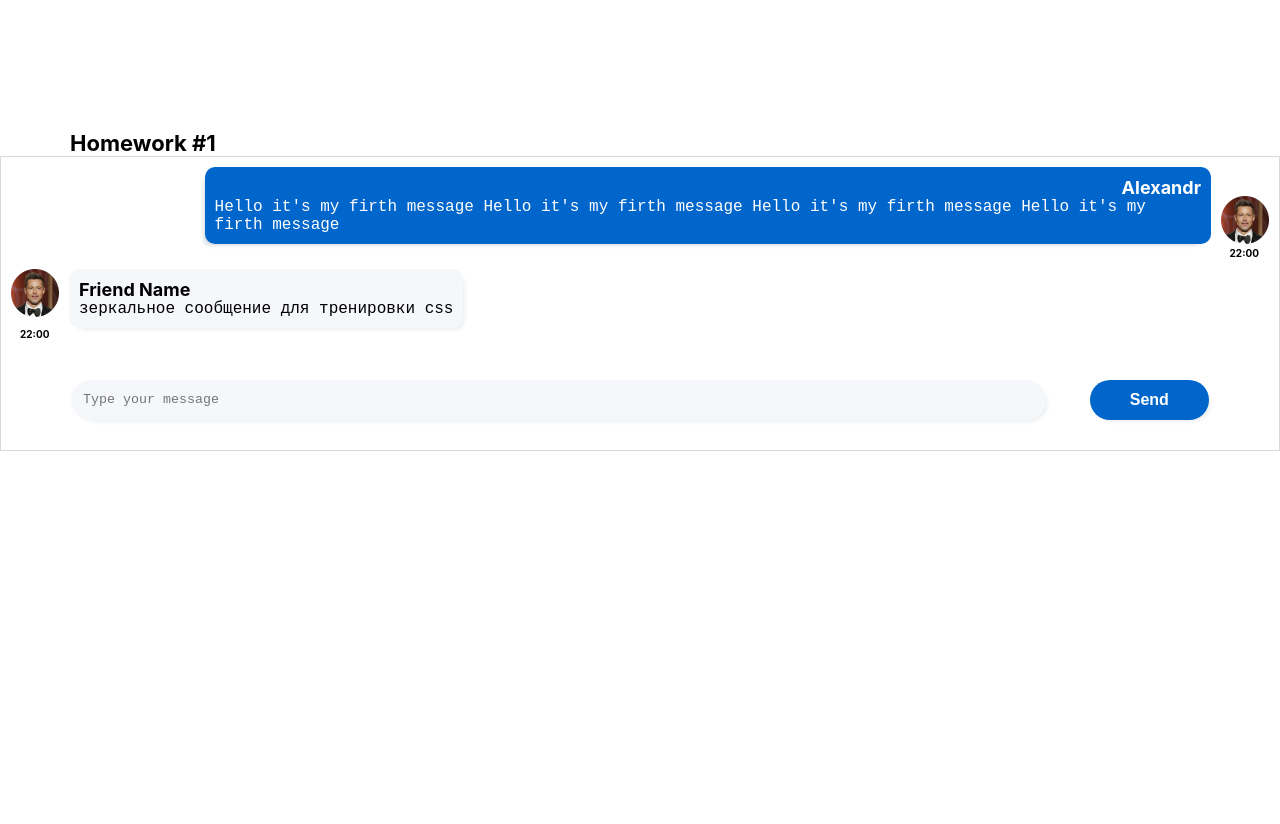
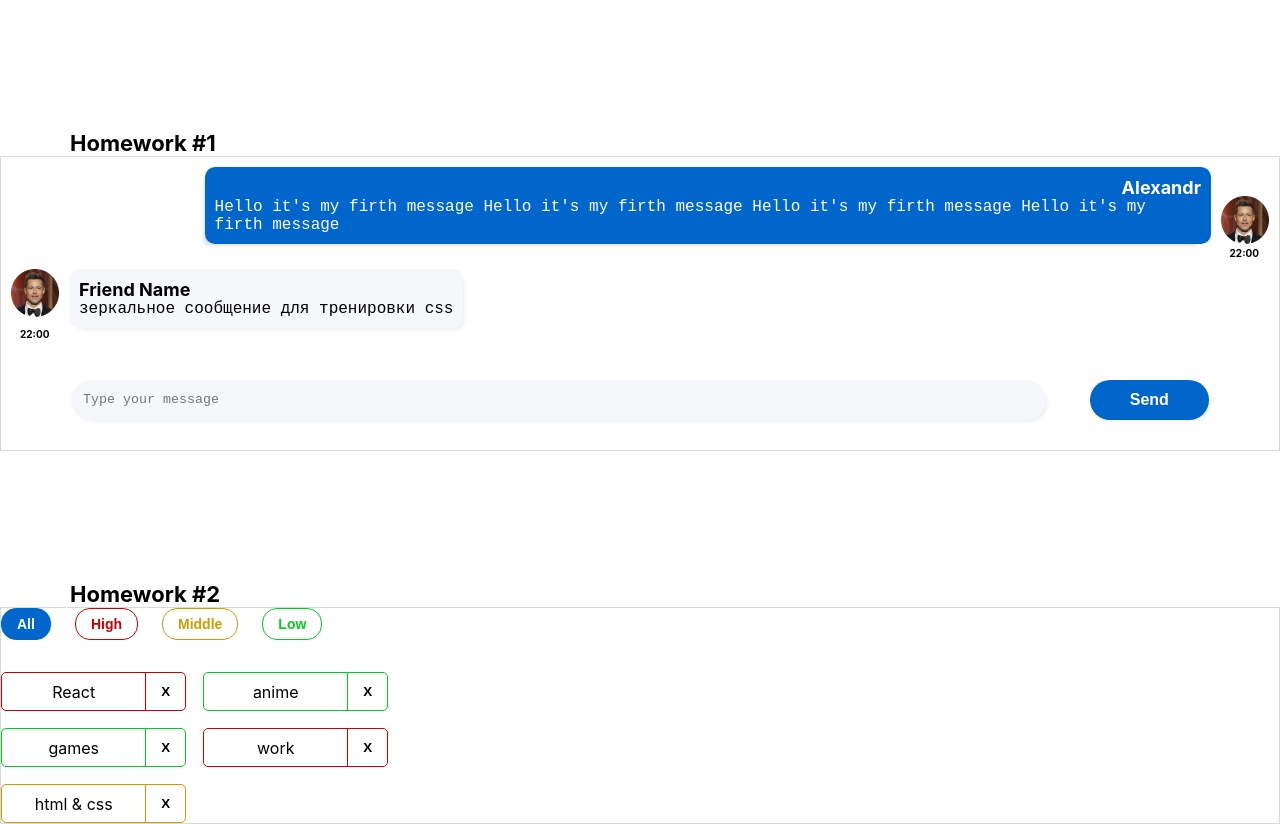
Before and after one commit to LuckyWeb39/petTasks, a React (Create React App) app: page / in a window 1280 px wide. Before the commit the page ends 800 px from the top, so only its background shows below. Built offline with nearby package versions, Linux system fonts and the light colour scheme.

Commit message:
create tasks list

```diff
--- a/src/s1-main/App.tsx
+++ b/src/s1-main/App.tsx
@@ -1,13 +1,14 @@
 import React from 'react'
 import s from './App.module.css'
 import HW1 from '../s2-homeworks/hw01/HW1'
+import HW2 from "../s2-homeworks/hw02/HW2";
 
 function App() {
     return (
         <div className={s.App}>
             <HW1/>
             {/*раскомментировать по ходу выполнения*/}
-            {/*<HW2/>*/}
+            <HW2/>
             {/*<HW3/>*/}
             {/*<HW4/>*/}
 
--- a/src/s2-homeworks/hw02/HW2.tsx
+++ b/src/s2-homeworks/hw02/HW2.tsx
@@ -17,16 +17,16 @@ import s2 from '../../s1-main/App.module.css'
 * */
 
 // types
-export type AffairPriorityType = any // need to fix any
+export type AffairPriorityType = 'low' | 'middle' | 'high' // need to fix any
 export type AffairType = {
-    _id: any // need to fix any
-    name: any // need to fix any
+    _id: number // need to fix any
+    name: string // need to fix any
     priority: AffairPriorityType
 }
 export type FilterType = 'all' | AffairPriorityType
 
 // constants
-const defaultAffairs: any = [ // need to fix any
+const defaultAffairs: AffairType[] = [ // need to fix any
     {_id: 1, name: 'React', priority: 'high'}, // студенты могут изменить содержимое name и количество элементов в массиве, ...priority не менять!
     {_id: 2, name: 'anime', priority: 'low'},
     {_id: 3, name: 'games', priority: 'low'},
@@ -35,22 +35,32 @@ const defaultAffairs: any = [ // need to fix any
 ]
 
 // pure helper functions
-export const filterAffairs = (affairs: any, filter: any): any => { // need to fix any
+export const filterAffairs = (affairs: AffairType[], filter: FilterType): any => { // need to fix any
 
+    if (filter === 'low') {
+        affairs = affairs.filter(a => a.priority === 'low')
+    }
+    if (filter === 'middle') {
+        affairs = affairs.filter(a => a.priority === 'middle')
+    }
+    if (filter === 'high') {
+        affairs = affairs.filter(a => a.priority === 'high')
+    }
 
     return affairs // need to fix
 }
-export const deleteAffair = (affairs: any, _id: any): any => { // need to fix any
-
+export const deleteAffair = (affairs: AffairType[], _id: number): any => { // need to fix any
+    affairs = affairs.filter(a => a._id !== _id )
     return affairs // need to fix
 }
 
 function HW2() {
-    const [affairs, setAffairs] = useState<any>(defaultAffairs) // need to fix any
+    const [affairs, setAffairs] = useState<AffairType[]>(defaultAffairs) // need to fix any
     const [filter, setFilter] = useState<FilterType>('all')
 
     const filteredAffairs = filterAffairs(affairs, filter)
-    const deleteAffairCallback = (_id: any) => { // need to fix any
+    const deleteAffairCallback = (_id: number) => { // need to fix any
+        setAffairs(deleteAffair(affairs,_id))
         // need to fix
     }
 
--- a/src/s2-homeworks/hw02/affairs/Affairs.tsx
+++ b/src/s2-homeworks/hw02/affairs/Affairs.tsx
@@ -1,26 +1,34 @@
-import React from 'react'
+import React, {Dispatch, SetStateAction} from 'react'
 import Affair from './affair/Affair'
 import {AffairType, FilterType} from '../HW2'
 import s from './Affairs.module.css'
-
+import affair from "./affair/Affair";
+// в файле Affairs.tsx дописать типизацию пропсов
+// * 8 - в файле Affairs.tsx дописать логику функций setAll, setHigh, setMiddle, setLow
+// * 9 - в файле Affair.tsx дописать типизацию пропсов
+// * 10 - в файле Affair.tsx дописать функции deleteCallback и использовать
+// * 11 - в файле Affair.tsx отобразить приходящие данные
 type AffairsPropsType = {
-    data: any // need to fix any
-    setFilter: any
-    deleteAffairCallback: any
+    data: AffairType[] // need to fix any
+    setFilter: Dispatch<SetStateAction<FilterType>>
+    deleteAffairCallback: (_id: number) => void
     filter: FilterType
 }
 
 function Affairs(props: AffairsPropsType) {
     const setAll = () => {
-        // need to fix
+        props.setFilter('all')
     }
     const setHigh = () => {
+        props.setFilter('high')
         // need to fix
     }
     const setMiddle = () => {
+        props.setFilter('middle')
         // need to fix
     }
     const setLow = () => {
+        props.setFilter('low')
         // need to fix
     }
 
--- a/src/s2-homeworks/hw02/affairs/affair/Affair.tsx
+++ b/src/s2-homeworks/hw02/affairs/affair/Affair.tsx
@@ -2,15 +2,18 @@ import React from 'react'
 import { AffairType } from '../../HW2'
 import s from './Affair.module.css'
 import s2 from '../Affairs.module.css'
+import affair from "./Affair";
+import affairs from "../Affairs";
 
 type AffairPropsType = {
     // key не нужно типизировать
     affair: AffairType
-    deleteAffairCallback: any // need to fix any
+    deleteAffairCallback: (_id: number) => void// need to fix any
 }
 
 function Affair(props: AffairPropsType) {
-    const deleteCallback = () => {
+    const deleteCallback = (id: number) => {
+        props.deleteAffairCallback(id)
         // need to fix
     }
 
@@ -25,7 +28,7 @@ function Affair(props: AffairPropsType) {
         >
             <div id={'hw2-name-' + props.affair._id} className={nameClass}>
                 {/*создаёт студент*/}
-
+                {props.affair.name}
                 {/**/}
             </div>
             <div id={'hw2-priority-' + props.affair._id} hidden>
@@ -35,6 +38,7 @@ function Affair(props: AffairPropsType) {
             <button
                 id={'hw2-button-delete-' + props.affair._id}
                 className={buttonClass}
+                onClick={()=>deleteCallback(props.affair._id)}
                 // need to fix
 
             >
```
